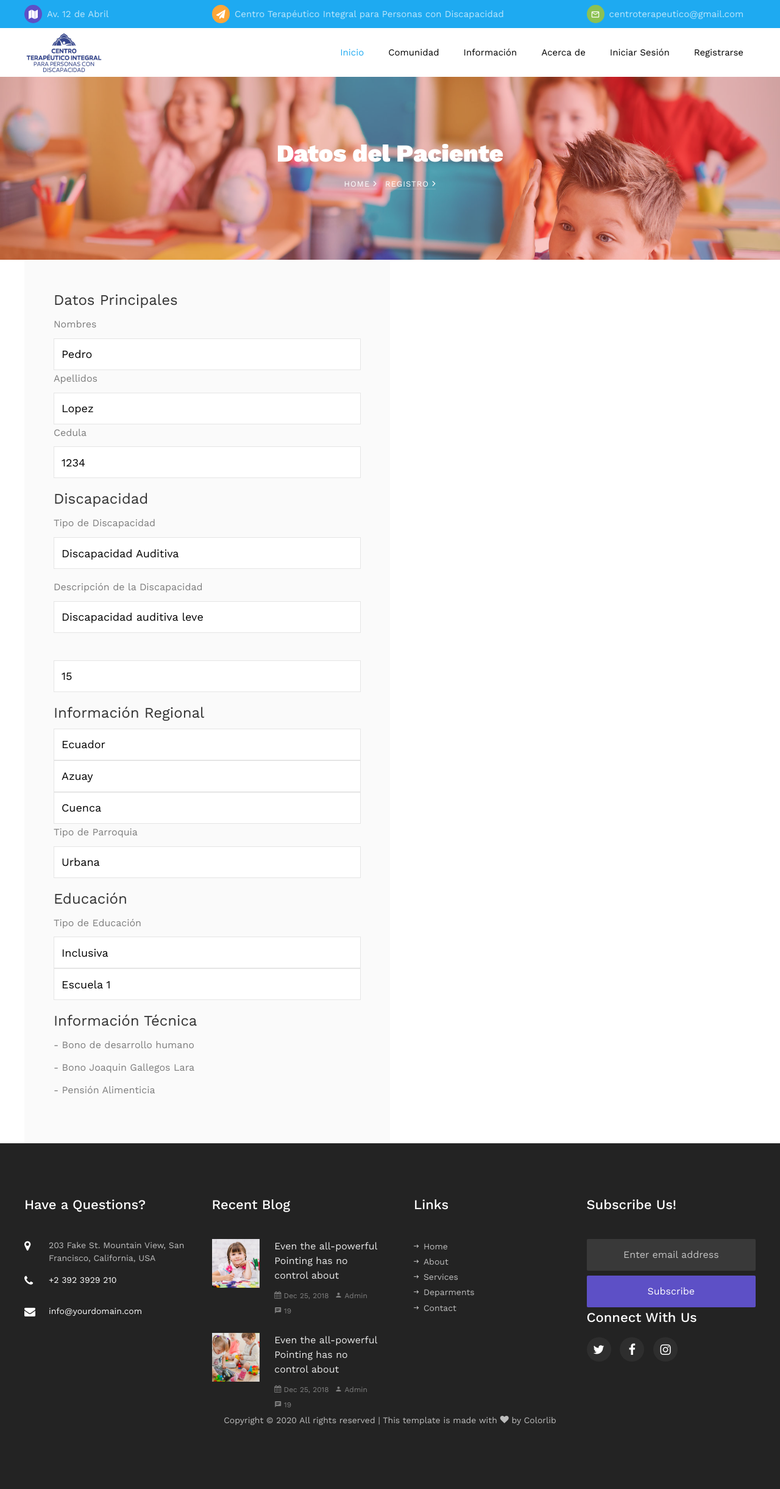
After one commit to domerchan/plataforma_web_centro_terapeutico_integral, a Django app: page /perfil-paciente.html/1 in a window 1280 px wide. The commit adds this page. Shown: the whole page at 61% size. Run offline with Django 3.2, Linux system fonts and the light colour scheme; data comes from the database, SQL or seed files in the repository; both versions use the stored data as it was after the commit; some libraries are stand-ins or nearby versions; some web fonts are replaced.

Commit message:
Presentación y edición de datos
Se muestran los datos del usuario en su perfil, así mismo cuando el paciente está aprobado se permite visualizar los datos ingresados. Se notifica por correo al administrador que se tiene un paciente pendiente de aprobación.

```diff
--- a/centro_website/templates/includes/navbar.html
+++ b/centro_website/templates/includes/navbar.html
@@ -36,7 +36,7 @@
                 {% if request.session.user_email %} {% if request.session.user_rol == 'RP' %}
                 <li class="nav-item"><a href="#" class="nav-link">{{ request.session.user_email }}</a>
                     <ul class="sub-menu">
-                        <li class="nav-item"><a href="#" class="nav-link">Perfil</a></li>
+                        <li class="nav-item"><a href="/perfil.html" class="nav-link">Perfil</a></li>
                         <li class="nav-item"><a href="/pacientes.html" class="nav-link">Mis representados</a></li>
                         <li class="nav-item"><a href="/therapies.html" class="nav-link">Terapias Grupales</a></li>
                         <li class="nav-item"><a href="/logout/" class="nav-link">Cerrar Sesión</a></li>
@@ -45,10 +45,10 @@
                 {% else %}
                 <li class="nav-item"><a href="#" class="nav-link">{{ request.session.user_email }}</a>
                     <ul class="sub-menu">
-                        <li class="nav-item"><a href="#" class="nav-link">Perfil</a></li>
+                        <li class="nav-item"><a href="/perfil.html" class="nav-link">Perfil</a></li>
                         <li class="nav-item"><a href="/pacientes.html" class="nav-link">Mis Pacientes</a></li>
                         <li class="nav-item"><a href="/report.html" class="nav-link">Reportes</a></li>
-                        <li class="nav-item"><a href="#" class="nav-link">Próximas Terapias</a></li>
+                        <li class="nav-item"><a href="/therapies.html" class="nav-link">Terapias Grupales</a></li>
                         <li class="nav-item"><a href="/logout/" class="nav-link">Cerrar Sesión</a></li>
                     </ul>
                 </li>
--- /dev/null
+++ b/centro_website/templates/perfil-paciente.html
@@ -0,0 +1,122 @@
+<!DOCTYPE html>
+<html lang="en">
+
+<head>
+    <title>Mi Perfil</title>
+    {% include 'includes/head.html'%} {% block head %} {% endblock %}
+</head>
+
+<body>
+    {% include 'includes/header.html'%} {% block header %} {% endblock %} {% include 'includes/navbar.html'%} {% block navbar %} {% endblock %}
+
+    <section class="hero-wrap hero-wrap-2" style="background-image: url('images/bg_2.jpg');">
+        <div class="overlay"></div>
+        <div class="container">
+            <div class="row no-gutters slider-text align-items-center justify-content-center">
+                <div class="col-md-9 ftco-animate text-center">
+                    <h1 class="mb-2 bread">Datos del Paciente</h1>
+                    <p class="breadcrumbs"><span class="mr-2"><a href="index.html">Home <i class="ion-ios-arrow-forward"></i></a></span> <span>Registro <i class="ion-ios-arrow-forward"></i></span></p>
+                </div>
+            </div>
+        </div>
+    </section>
+
+    <section class="ftco-section ftco-no-pt ftco-no-pb contact-section">
+        <div class="container">
+            <div class="row d-flex align-items-stretch no-gutters">
+                <div class="col-md-6 p-4 p-md-5 order-md-last bg-light">
+                    <form action="/editarUsuario/" method="POST">{% csrf_token %}
+                        <div class="form-group">
+                            <h4>Datos Principales</h4>
+                            <label for="names">Nombres</label>
+                            <input type="text" id="names" name="names" class="form-control" value='{{paciente.first_name}}' disabled>
+                            <label for="lnames">Apellidos</label>
+                            <input type="text" id="lnames" name="lnames" class="form-control" value='{{paciente.last_name}}' disabled>
+                            <label for="id">Cedula</label>
+                            <input type="text" id="id" name="id" class="form-control" value='{{paciente.identity_card}}' disabled>
+                        </div>
+                        <div class='form-group'>
+                            <h4>Discapacidad</h4>
+                            <div class="form-group">
+                                <label>Tipo de Discapacidad</label>
+                                <input type="text" id="tipoDiscapacidad" name="tipoDiscapacidad" class="form-control" value='{{ discapacidad.disability_type }}' disabled>
+                            </div>
+                            <div class='form-group'>
+                                <label for="descripcion">Descripción de la Discapacidad</label>
+                                <input type="text" id="descripcionDiscapacidad" name="descripcionDiscapacidad" class="form-control" value='{{ discapacidad.disability_description }}' disabled>
+                            </div>
+                            <label for="porcentaje"></label>
+                            <input type="number" id="porcentaje" name="porcentaje" class="form-control" value='{{ discapacidad.disability_percentage }}' disabled>
+                        </div>
+                        <div class="form-group">
+                            <h4>Información Regional</h4>
+                            <input type="text" id="pais" name="pais" class="form-control" value='{{ paciente.country_origin }}' disabled>
+                            <input type="text" id="provincia" name="provincia" class="form-control" value='{{ paciente.province }}' disabled>
+                            <input type="text" id="canton" name="canton" class="form-control" value='{{ paciente.canton }}' disabled>
+
+                            <div class="form-group">
+                                <label>Tipo de Parroquia</label>
+                                <input type="text" id="parroquia" name="parroquia" class="form-control" value='{{ paciente.parish_type }}' disabled>
+                            </div>
+                        </div>
+                        <div class="form-group">
+                            <h4>Educación</h4>
+                            {% if messages %}
+                                {% for message in messages %}
+                                    <div class="alert">
+                                        <span class="closebtn" onclick="this.parentElement.style.display='none';">&times;</span>
+                                        <strong>¡Error! </strong>{{ message }}.
+                                    </div>
+                                {% endfor %}
+                            {% endif %}
+                            <label>Tipo de Educación</label>
+                            <input type="text" id="edu1" name="edu1" class="form-control" value='{{ paciente.educational_institution_type }}' disabled>
+                            <input type="text" id="edu2" name="edu2" class="form-control" value="{{ paciente.educational_institution}}" disabled>
+                        </div>
+
+                        <div class="form-group">
+                            <h4>Información Técnica</h4>
+
+                            {% if paciente.bond_desarrollo_humano == True %}
+                                <label for="check1">- Bono de desarrollo humano</label><br>
+                            {% endif %}
+
+                            {% if paciente.bond_joaquin_gallegos == True %}
+                                <label for="check2">- Bono Joaquin Gallegos Lara </label><br>
+                            {% endif %}
+
+                            {% if paciente.alimony == True %}
+                                <label for="check3">- Pensión Alimenticia </label><br>
+                            {% endif %}
+
+                            {% if paciente.jubilee_pension == True %}
+                                <label for="check4">- Pensión Jubilar </label><br>
+                            {% endif %}
+
+                            {% if paciente.montepio == True %}
+                                <label for="check5">- Montepio </label><br><br>
+                            {% endif %}
+                        </div>
+                        <div class="form-group">
+
+                        </div>
+                    </form>
+                </div>
+                <!--<div class="col-md-6 d-flex align-items-stretch">
+                    <div id="map"></div>
+                </div>-->
+            </div>
+        </div>
+    </section>
+
+    {% include 'includes/footer.html'%} {% block footer %} {% endblock %}
+
+    <!-- loader -->
+    <div id="ftco-loader" class="show fullscreen"><svg class="circular" width="48px" height="48px"><circle class="path-bg" cx="24" cy="24" r="22" fill="none" stroke-width="4" stroke="#eeeeee"/><circle class="path" cx="24" cy="24" r="22" fill="none" stroke-width="4" stroke-miterlimit="10" stroke="#F96D00"/></svg></div>
+
+
+    {% include 'includes/js.html'%} {% block js %} {% endblock %}
+
+</body>
+
+</html>
--- a/centro_website/website/urls.py
+++ b/centro_website/website/urls.py
@@ -16,6 +16,8 @@ urlpatterns = [
     path('information.html', views.information, name='information'),
     path('login.html', views.login, name='login'),
     path('pacientes.html', views.pacientes, name='pacientes'),
+    path('perfil.html', views.perfil, name='perfil'),
+    path('perfil-paciente.html', views.perfilPaciente, name='perfilPaciente'),
     path('registro.html', views.registro, name='registro'),
     path('registro-paciente.html', views.registroPaciente, name='registroPaciente'),
     path('report.html', views.report, name='report'),
@@ -30,8 +32,10 @@ urlpatterns = [
     path('logout/', views.logout),
     path('enviarCorreo/', views.enviarCorreo),
     path('blog-single.html/<int:id>', views.showForum),
+    path('perfil-paciente.html/<int:id>', views.perfilPaciente),
     path('comment/<str:email>/<int:entry>', views.comment),
     path('registrarPaciente/', views.registrarPaciente),
+    path('editarUsuario/', views.editarUsuario),
     path('delete-comment/<int:entry>/<int:id>', views.deleteComment),
     path('new-entry/<str:email>', views.newEntry),
     path('directory.html', views.directory_list),
--- a/centro_website/website/views.py
+++ b/centro_website/website/views.py
@@ -21,9 +21,9 @@ from website.models import Direction
 from website.models import Patient
 from website.models import Relationship
 from website.models import Therapy_local
+from website.models import Therapy_live
 from website.models import Therapeutic_center
 from website.models import Disability_card
-from website.models import Disability
 from website.models import Forum_entry
 from website.models import Forum_response
 from website.forms import UserForm
@@ -52,7 +52,22 @@ def donations(request):
     return render(request, 'donations.html', {'center_data':center_data})
 
 def index(request):
-    return render(request, 'index.html', {'center_data':center_data})
+    terapias = []
+    #Therapy_live.objects.all()
+    try:
+        usuario = User.objects.get(email=request.session['user_email'])
+        terapiasGrupales = Therapy_live.objects.all()
+        if usuario.rol == "RP":
+            terapias = Therapy_live.objects.all()
+        else:
+            for terapia in terapiasGrupales:
+                if usuario == terapia.therapist:
+                    terapias.append(terapia)
+
+    except:
+        terapias = Therapy_live.objects.all()
+
+    return render(request, 'index.html', {'center_data':center_data, 'terapias':terapias})
 
 def information(request):
     return render(request, 'information.html', {'center_data':center_data})
@@ -89,6 +104,49 @@ def pacientes(request):
 
     return render(request, 'pacientes.html', {'center_data':center_data, 'pacientes':pacientes, 'aprobados':aprobados, 'terapias':terapias, 'pacientesTerapeuta':pacientesTerapeuta})
 
+def perfil(request):
+    try:
+        usuario = User.objects.get(email=request.session['user_email'])
+    except:
+        response = redirect('login')
+        return response
+    return render(request, 'perfil.html', {'center_data':center_data, 'usuario':usuario})
+
+def perfilPaciente(request, id):
+    try:
+        paciente = Patient.objects.get(id=id)
+        discapacidad = Disability_card.objects.get(patient=paciente)
+
+        if discapacidad.disability_type == "HE":
+            discapacidad.disability_type = "Discapacidad Auditiva"
+        if discapacidad.disability_type == "PH":
+            discapacidad.disability_type = "Discapacidad Física"
+        if discapacidad.disability_type == "IN":
+            discapacidad.disability_type = "Discapacidad Intelectual"
+        if discapacidad.disability_type == "LA":
+            discapacidad.disability_type = "Discapacidad del Lenguaje"
+        if discapacidad.disability_type == "PS":
+            discapacidad.disability_type = "Discapacidad Psicosocial"
+        if discapacidad.disability_type == "VI":
+            discapacidad.disability_type = "Discapacidad Visual"
+
+        if paciente.parish_type == "UB":
+            paciente.parish_type = "Urbana"
+        if paciente.parish_type == "RU":
+            paciente.parish_type = "Rural"
+
+        if paciente.educational_institution_type == "IN":
+            paciente.educational_institution_type = "Inclusiva"
+        if paciente.educational_institution_type == "SP":
+            paciente.educational_institution_type = "Especializada"
+        if paciente.educational_institution_type == "RE":
+            paciente.educational_institution_type = "Regular"
+
+    except:
+        response = redirect('pacientes')
+        return response
+    return render(request, 'perfil-paciente.html', {'center_data':center_data, 'paciente':paciente, 'discapacidad': discapacidad})
+
 def registro(request):
     return render(request, 'registro.html', {'center_data':center_data})
 
@@ -99,7 +157,23 @@ def report(request):
     return render(request, 'report.html', {'center_data':center_data})
 
 def therapies(request):
-    return render(request, 'therapies.html', {'center_data':center_data})
+    terapias = []
+    #Therapy_live.objects.all()
+    try:
+        usuario = User.objects.get(email=request.session['user_email'])
+        terapiasGrupales = Therapy_live.objects.all()
+        if usuario.rol == "RP":
+            terapias = Therapy_live.objects.all()
+        else:
+            for terapia in terapiasGrupales:
+                if usuario == terapia.therapist:
+                    terapias.append(terapia)
+
+    except:
+        response = redirect('login')
+        return response
+
+    return render(request, 'therapies.html', {'center_data':center_data, 'terapias':terapias})
 
 def tips(request):
     return render(request, 'tips.html', {'center_data':center_data})
@@ -111,8 +185,7 @@ def tutorial(request):
     return render(request, 'tutorial.html', {'center_data':center_data})
 
 def disabilities(request):
-    disabilities = Disability.objects.all()
-    return render(request, 'disabilities.html', {'center_data':center_data, 'disabilities':disabilities})
+    return render(request, 'disabilities.html', {'center_data':center_data})
 
 def registrar(request):
     if request.method=="POST":
@@ -159,6 +232,78 @@ def registrar(request):
     else:
         return render(request, "index.html")
 
+def editarUsuario(request):
+    if request.method=="POST":
+        nombres = request.POST["names"]
+        apellidos = request.POST["lnames"]
+        cedula = request.POST["id"]
+        tel1 = request.POST["tel1"]
+        tel2 = request.POST["tel2"]
+        dir1 = request.POST["dir1"]
+        dir2 = request.POST["dir2"]
+        dir3 = request.POST["dir3"]
+        dir4 = request.POST["dir4"]
+        password0 = request.POST["password0"]
+        password = request.POST["password"]
+        password2 = request.POST["password2"]
+
+        job = request.POST["job"]
+        degree = request.POST["degree"]
+        bio = request.POST["bio"]
+
+        try:
+            usuario = User.objects.get(email=request.session['user_email'])
+        except:
+            response = redirect('login')
+            return response
+
+        if nombres != usuario.first_name:
+            usuario.first_name = nombres
+        if apellidos != usuario.last_name:
+            usuario.last_name = apellidos
+        if cedula != usuario.identity_card:
+            usuario.identity_card = cedula
+        if tel1 != usuario.phone_number_1:
+            usuario.phone_number_1 = tel1
+        if tel2 != usuario.phone_number_2:
+            usuario.phone_number_2 = tel2
+        if dir1 != usuario.direction.main_street:
+            usuario.direction.main_street = dir1
+        if dir2 != usuario.direction.secondary_street:
+            usuario.direction.secondary_street = dir2
+        if dir3 != usuario.direction.house_number:
+            usuario.direction.house_number = dir3
+        if dir4 != usuario.direction.reference:
+            usuario.direction.reference = dir4
+        if job != usuario.job_title:
+            usuario.job_title = job
+        if degree != usuario.degree:
+            usuario.degree = degree
+        if bio != usuario.biography:
+            usuario.biography = bio
+        if password0 == "" and password == "" and password2=="":
+            usuario.save()
+            """logout(request)
+            request.session['user_email'] = usuario.email
+            request.session['user_rol'] = usuario.rol"""
+
+        elif password0 == usuario.password:
+            if password == password2:
+                usuario.password = password
+                usuario.save()
+            else:
+                messages.success(request, 'Las contraseñas no coinciden')
+                response = redirect('perfil')
+                return response
+        else:
+            messages.success(request, 'Cambio de contraseña incorrecto')
+            response = redirect('perfil')
+            return response
+
+        response = redirect('perfil')
+        return response
+
+
 def registrarPaciente(request):
     if request.method=="POST":
         nombres = request.POST["names"]
@@ -197,6 +342,16 @@ def registrarPaciente(request):
 
         discapacidad = Disability_card(patient=paciente, disability_type=tipoDiscapacidad, disability_description=descripcionDiscapacidad, disability_percentage=porcentajeDiscapacidad)
         discapacidad.save()
+
+        subject="Registrar nuevo paciente"
+        message= "Se requiere la aprobación del paciente de nombre" + " " + paciente.first_name + " " + paciente.last_name + ", con número de cédula " + paciente.identity_card + ", Su representante se llama: " + usuario.first_name + " " + usuario.last_name
+        email_from=settings.EMAIL_HOST_USER
+        recipient_list=['alejo.sebas99@outlook.com']
+
+        send_mail(subject, message, email_from, recipient_list)
+
+        messages.success(request, 'Porfavor espera la respuesta en tu correo electrónico')
+
 
         #pacientes = Patient.objects.all()
 
```
Also changed, not shown: centro_website/templates/index.html (+16 -23 lines), centro_website/templates/pacientes.html (+6 -2 lines), centro_website/templates/perfil.html (added, +111 -0 lines), centro_website/templates/therapies.html (+6 -11 lines), centro_website/website/models.py (+8 -11 lines), centro_website/centro_website/db.sqlite3 (added), centro_website/db.sqlite3, centro_website/media/images/HotelReserva.png (added), centro_website/website/migrations/0024_merge_20200909_0521.py (added).
